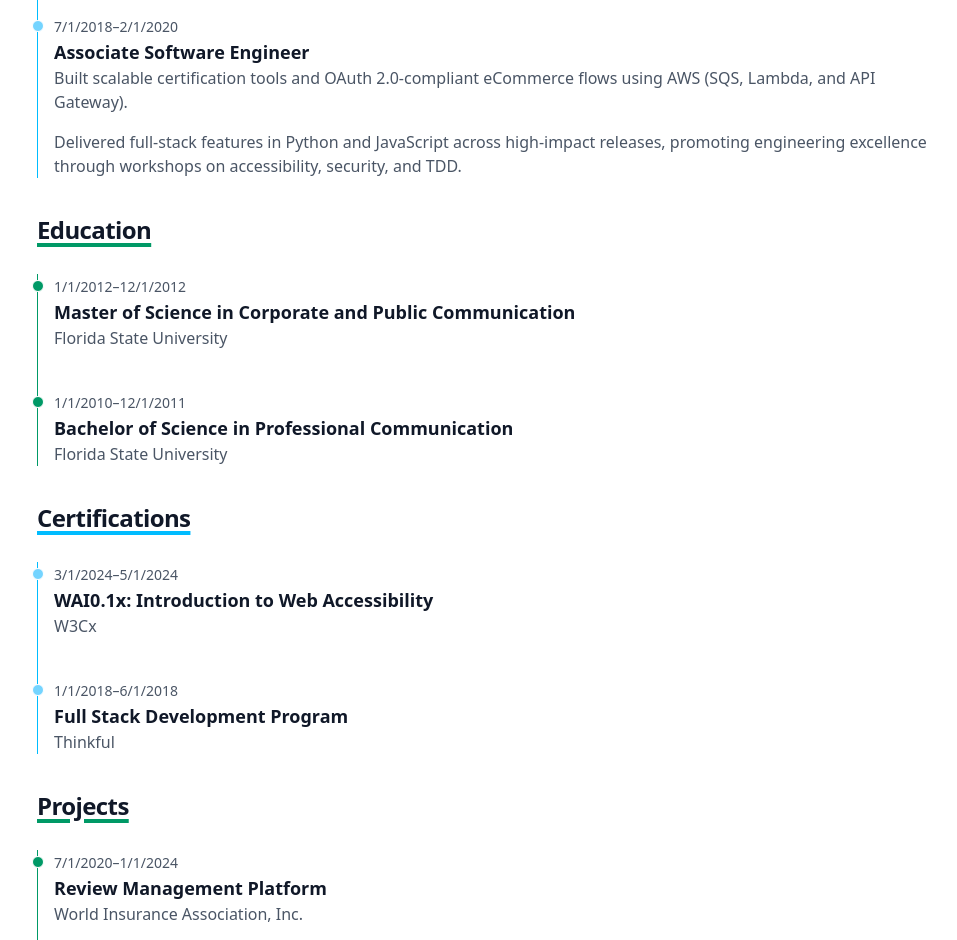
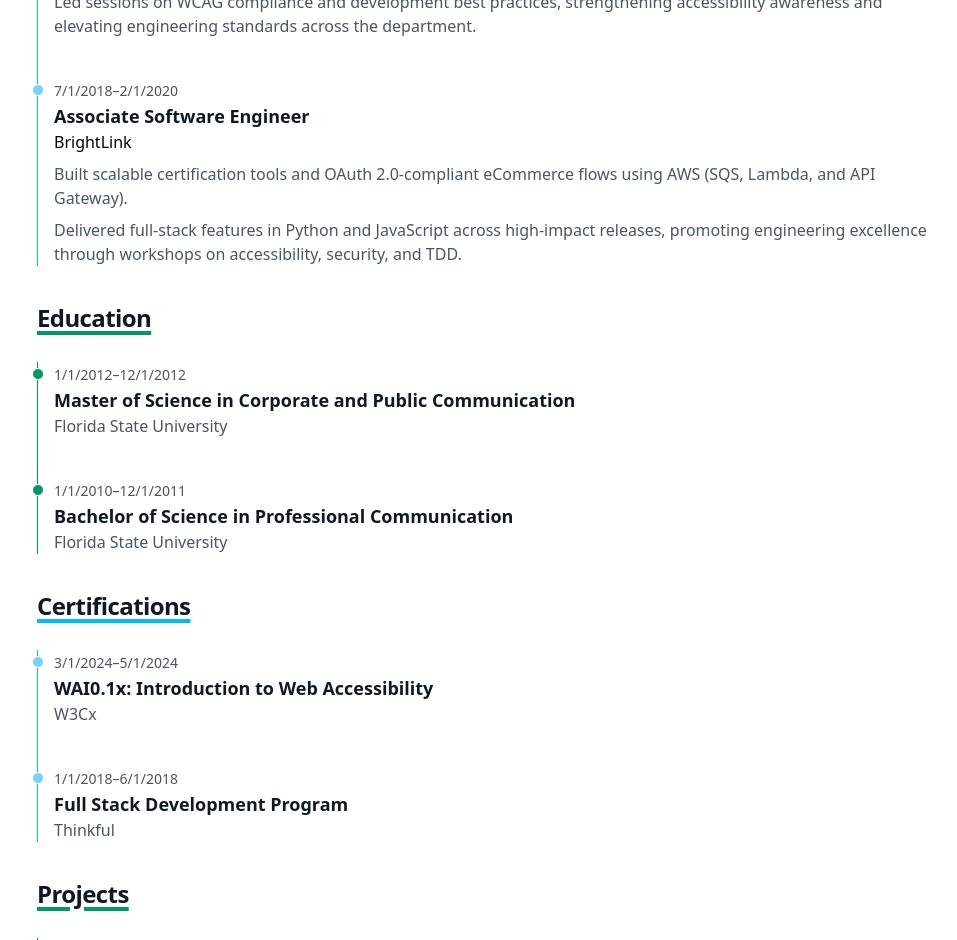
Before and after one commit to schamblee/portfolio, a React (Vite) app: page / in a window 1280 px wide. Shown: the part 1860-2800 px from the top of the page, without its empty margins (155-1112 px from the left). Built offline with nearby package versions, Linux system fonts and the light colour scheme.

Commit message:
Add company name

```diff
--- a/src/App.tsx
+++ b/src/App.tsx
@@ -18,6 +18,7 @@ function App() {
               <Event
                 startDate={new Date(e['startDate'])}
                 endDate={new Date(e['endDate'])}
+                company={e['company']}
                 title={e['title']}
                 highlights={e['highlights']}
               />
@@ -46,10 +47,11 @@ function App() {
           <Timeline heading="Projects">
             {resume['projects'].map((e) => (
               <Event
+                company={e['organization']}
                 startDate={new Date(e['startDate'])}
                 endDate={new Date(e['endDate'])}
                 title={e['title']}
-                highlights={[e['organization'], e['description']]}
+                highlights={[e['description']]}
               />
             ))}
           </Timeline>
--- a/src/components/Event.tsx
+++ b/src/components/Event.tsx
@@ -1,11 +1,12 @@
 interface EventProps {
+  company?: string
   startDate: Date
   endDate: Date
   title: string
   highlights: Array<string>
 }
 
-function Event({ startDate, endDate, title, highlights }: EventProps) {
+function Event({ startDate, endDate, company, title, highlights }: EventProps) {
   return (
     <li className="mb-10 ms-4">
       <div className="absolute w-3 h-3 group-odd:bg-sky-300 group-even:bg-emerald-600 rounded-full mt-1.5 -start-1.5 border border-white dark:border-gray-900 dark:bg-gray-700"></div>
@@ -17,9 +18,10 @@ function Event({ startDate, endDate, title, highlights }: EventProps) {
         {endDate.toLocaleDateString()}
       </time>
       <h3 className="text-lg font-semibold text-gray-900 dark:text-white">{title}</h3>
-      <ul>
+      {company && <p className="test-base mb-2">{company}</p>}
+      <ul className="space-y-2">
         {highlights.map((highlight, i) => (
-          <li className="mb-4 text-base font-normal text-gray-600 dark:text-white" key={i}>
+          <li className="text-base font-normal text-gray-600 dark:text-white" key={i}>
             {highlight}
           </li>
         ))}
```
